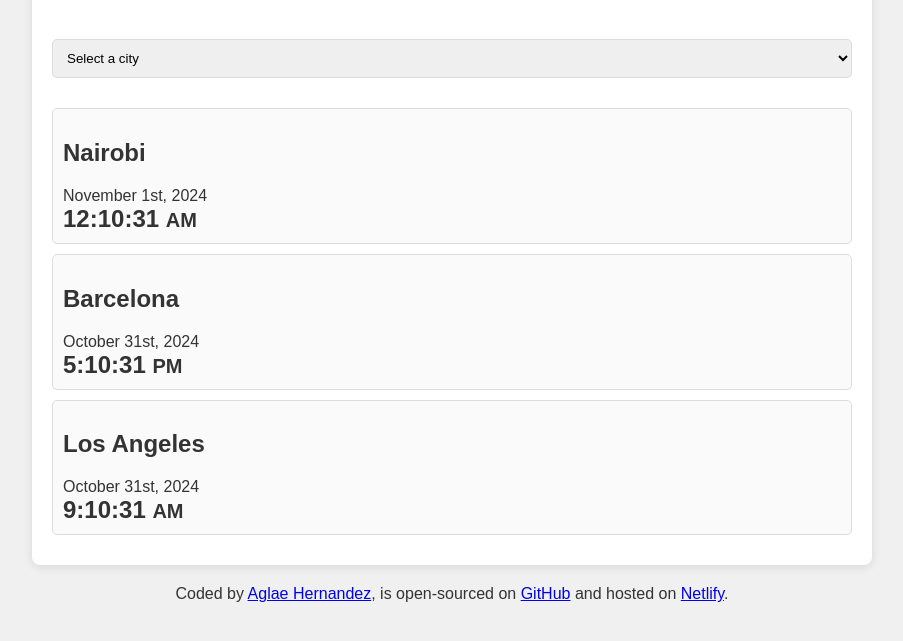
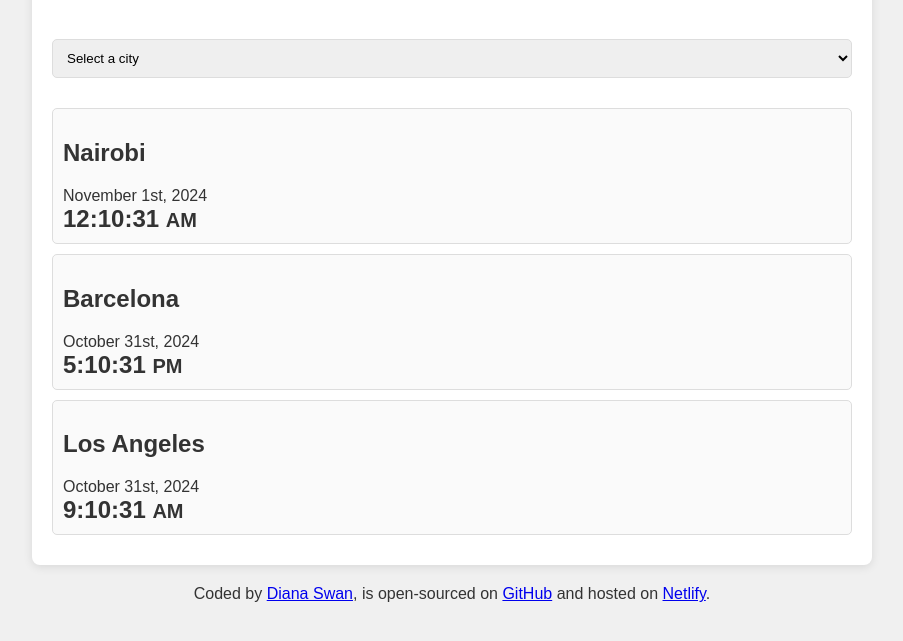
Before and after one commit to DianaSwan/worldclockplusaddonweek2, a website: page index.html in a window 1280 px wide. Shown: the part 81-722 px from the top of the page, without its empty margins (188-1091 px from the left). Drawn offline with nearby package versions, Linux system fonts and the light colour scheme.

```diff
--- a/index.html
+++ b/index.html
@@ -52,8 +52,8 @@
     </div>
     <footer>
       Coded by
-      <a href="https://github.com/DianaSwan" target="_blank">Aglae Hernandez</a
-      >, is open-sourced on
+      <a href="https://github.com/DianaSwan" target="_blank">Diana Swan</a>, is
+      open-sourced on
       <a
         href="https://github.com/DianaSwan/swanweatherforecastweek8"
         target="_blank"
```
